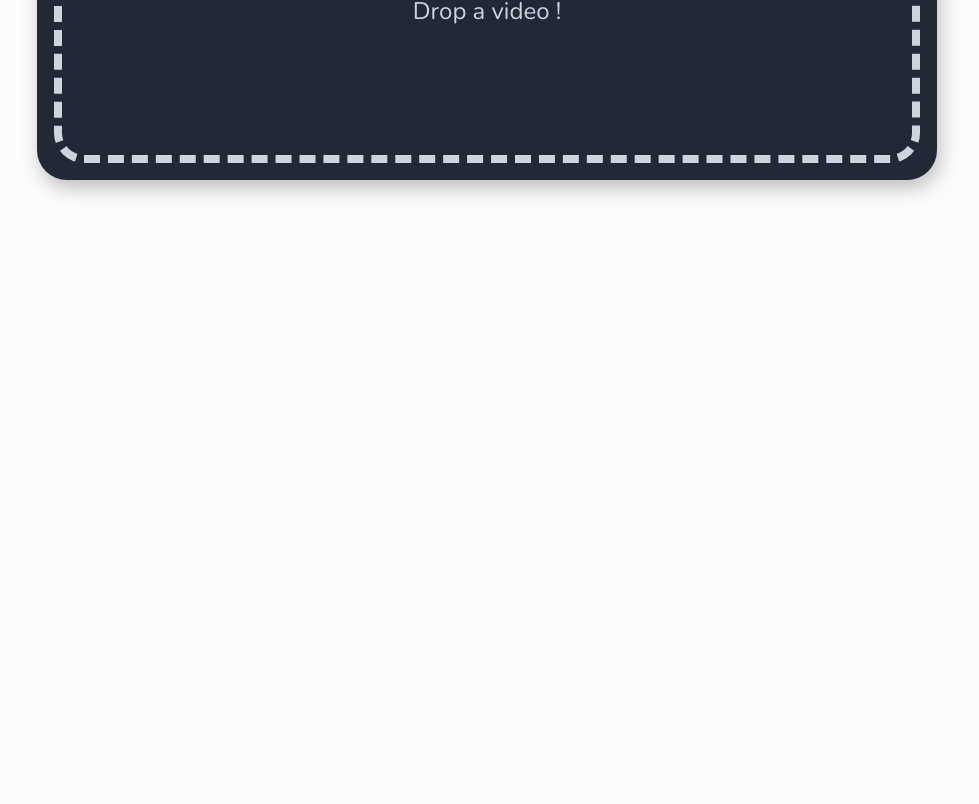
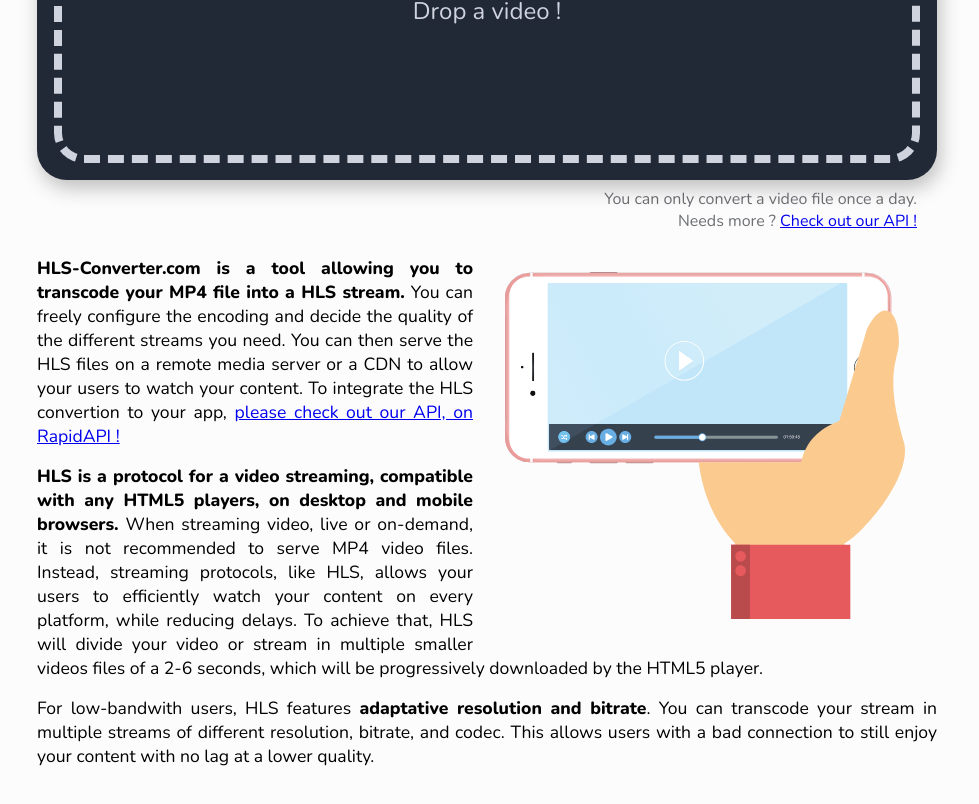
Before and after one commit to rhidra/hls-converter-api, a React (Create React App) app in the folder app/: page / in a window 1280 px wide. Shown: the part 520-1324 px from the top of the page, without its empty margins (153-1132 px from the left). Before the commit the page ends 950 px from the top, so only its background shows below. Built offline with nearby package versions, Linux system fonts and the light colour scheme.

Commit message:
Add info text and an image

```diff
--- a/app/src/components/Info.tsx
+++ b/app/src/components/Info.tsx
@@ -2,8 +2,47 @@
 
 const Info: FC = () => {
   return (
-    <article className="vertical-offset">
+    <article className="vertical-offset info-content">
+      <div className="subtext">
+        You can only convert a video file once a day.<br/>
+        Needs more ?&nbsp;
+        <a href="https://rapidapi.com/rhidra/api/hls-converter" target="_blank" rel="noreferrer">
+          Check out our API !
+        </a>
+      </div>
 
+      <div className="row">
+        <div className="text">
+          <img src="/img/phone.svg"/>
+
+          <strong>
+            HLS-Converter.com is a tool allowing you to transcode your MP4 file into a HLS stream.
+          </strong> You can freely configure the encoding
+          and decide the quality of the different streams you need. You can then serve the HLS files on a remote media server or a CDN
+          to allow your users to watch your content.
+          To integrate the HLS convertion to your app,&nbsp;
+          <a href="https://rapidapi.com/rhidra/api/hls-converter" target="_blank" rel="noreferrer">
+            please check out our API, on RapidAPI !
+          </a>
+
+        </div>
+
+        <div className="text">
+          <strong>
+            HLS is a protocol for a video streaming, compatible with any HTML5 players, on desktop and mobile browsers.
+          </strong> When streaming video, live or on-demand, it is not recommended to serve MP4 video files. Instead, streaming
+          protocols, like HLS, allows your users to efficiently watch your content on every platform, while reducing delays.
+          To achieve that, HLS will divide your video or stream in multiple smaller videos files of a 2-6 seconds, which will
+          be progressively downloaded by the HTML5 player.
+        </div>
+
+        <div className="text">
+          For low-bandwith users, HLS features <strong>adaptative resolution and bitrate</strong>. You can transcode your stream in multiple streams
+          of different resolution, bitrate, and codec. This allows users with a bad connection to still enjoy your content with
+          no lag at a lower quality.
+        </div>
+
+      </div>
     </article>
   );
 };
--- a/app/src/styles/index.scss
+++ b/app/src/styles/index.scss
@@ -47,4 +47,5 @@
 @import "layout/layout";
 @import "pages/processing-done";
 @import "pages/upload-state";
+@import "pages/info";
 @import "pages/file-upload";
--- /dev/null
+++ b/app/src/styles/pages/_info.scss
@@ -0,0 +1,39 @@
+article.info-content {
+  display: block !important;
+
+  .subtext {
+    color: rgba($grey-9, .6);
+    margin-top: .5rem;
+    margin-bottom: 1.5rem;
+    margin-right: 20px;
+    text-align: right;
+
+    @include mobile-lg {
+      margin-right: .5rem;
+    }
+  }
+
+  .text {
+    margin-top: 1rem;
+    font-size: 1.1rem;
+    text-align: justify;
+
+    @include tablet {
+      padding: 0 .5rem;
+    }
+  }
+
+  img {
+    width: 400px;
+    margin: 1rem 2rem;
+    float: right;
+
+    @include tablet-lg {
+      width: 300px;
+    }
+
+    @include mobile-lg {
+      display: none;
+    }
+  }
+}
```
Also changed, not shown: app/public/img/phone.svg (added).
